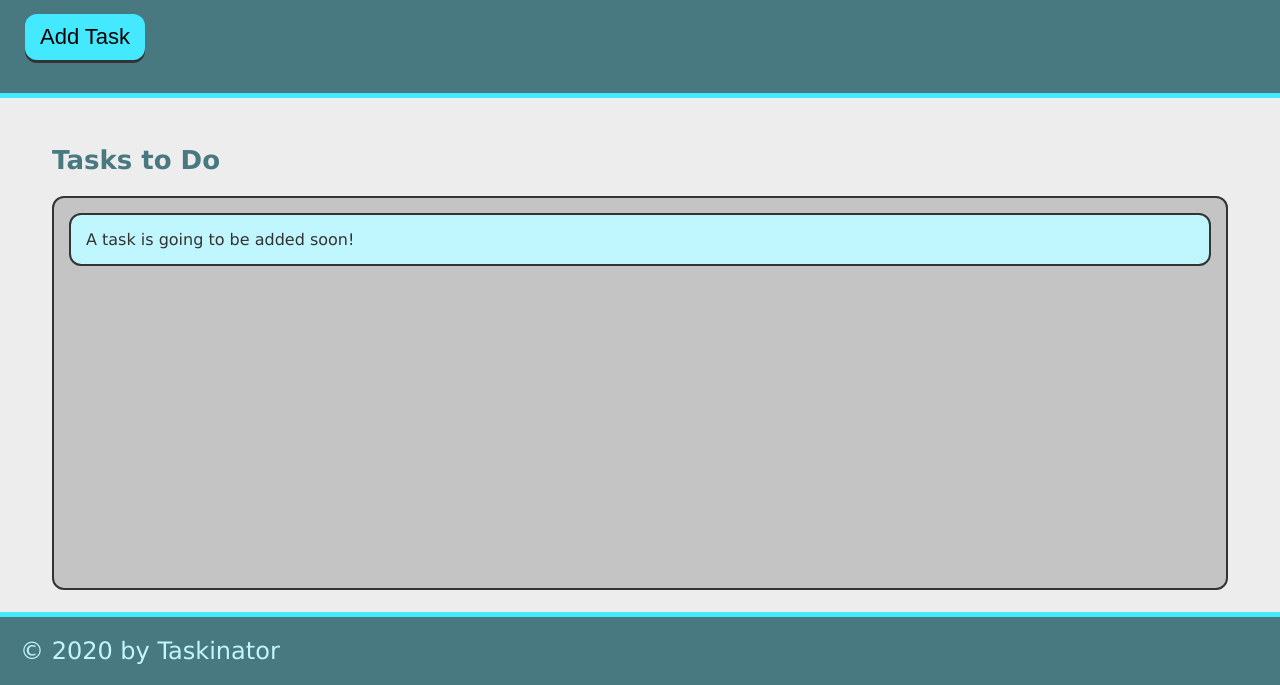
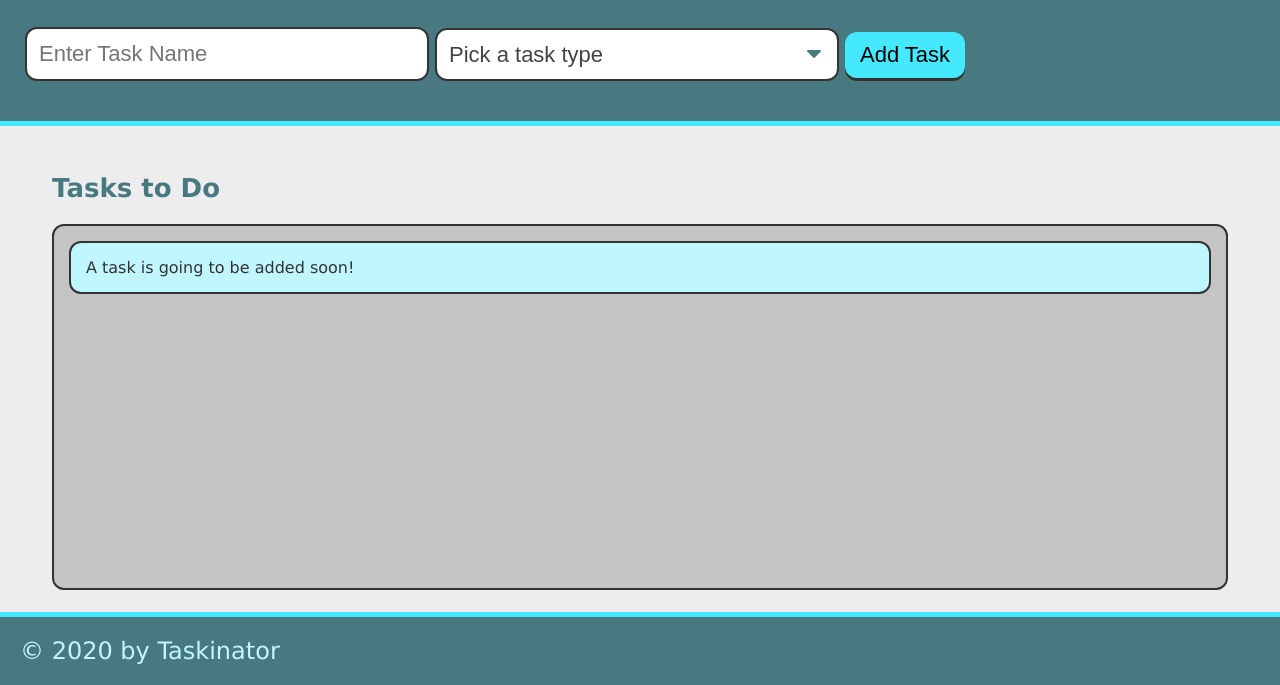
Before and after one commit to jleitz27/taskinator, a plain HTML site: page index.html in a window 1280 px wide. Shown: the part 115-800 px from the top of the page. Drawn offline with Linux system fonts and the light colour scheme.

Commit message:
adding dropdown

```diff
--- a/assets/js/script.js
+++ b/assets/js/script.js
@@ -0,0 +1,11 @@
+var buttonEl = document.querySelector("#save-task");
+var tasksToDoEl = document.querySelector("#tasks-to-do");
+
+var createTaskHandler = function() {
+    var listItemEl = document.createElement("li");
+    listItemEl.className = "task-item";
+    listItemEl.textContent = "This is a new task.";
+    tasksToDoEl.appendChild(listItemEl);
+    };
+
+buttonEl.addEventListener("click", createTaskHandler);
--- a/index.html
+++ b/index.html
@@ -13,9 +13,22 @@
             Taskinator
         </h1>
         <p>Click the button below to add a new task!</p>
-        <button class="btn">
-            Add Task
-        </button>
+        <form id="task-form">
+            <div class="form-group">
+                <input type="text" name="task-name" class="text-input" placeholder="Enter Task Name" />
+            </div>
+            <div class="form-group">
+                <select name="task-type" class="select-dropdown">
+                <option value="" disabled selected>Pick a task type</option>
+                <option value="Print">Print</option>
+                <option value="Web">Web</option>
+                <option value="Mobile">Mobile</option>
+                </select>
+            </div>
+            <div class="form-group">
+                <button class="btn" id="save-task" type="submit">Add Task</button>
+            </div>
+        </form>
     </header>
 
     <main class="page-content">
@@ -23,7 +36,7 @@
             <h2 class="list-title">
                 Tasks to Do
             </h2>
-            <ul class="task-list">
+            <ul class="task-list" id="tasks-to-do">
                 <li class="task-item">
                     A task is going to be added soon!
                 </li>
```
